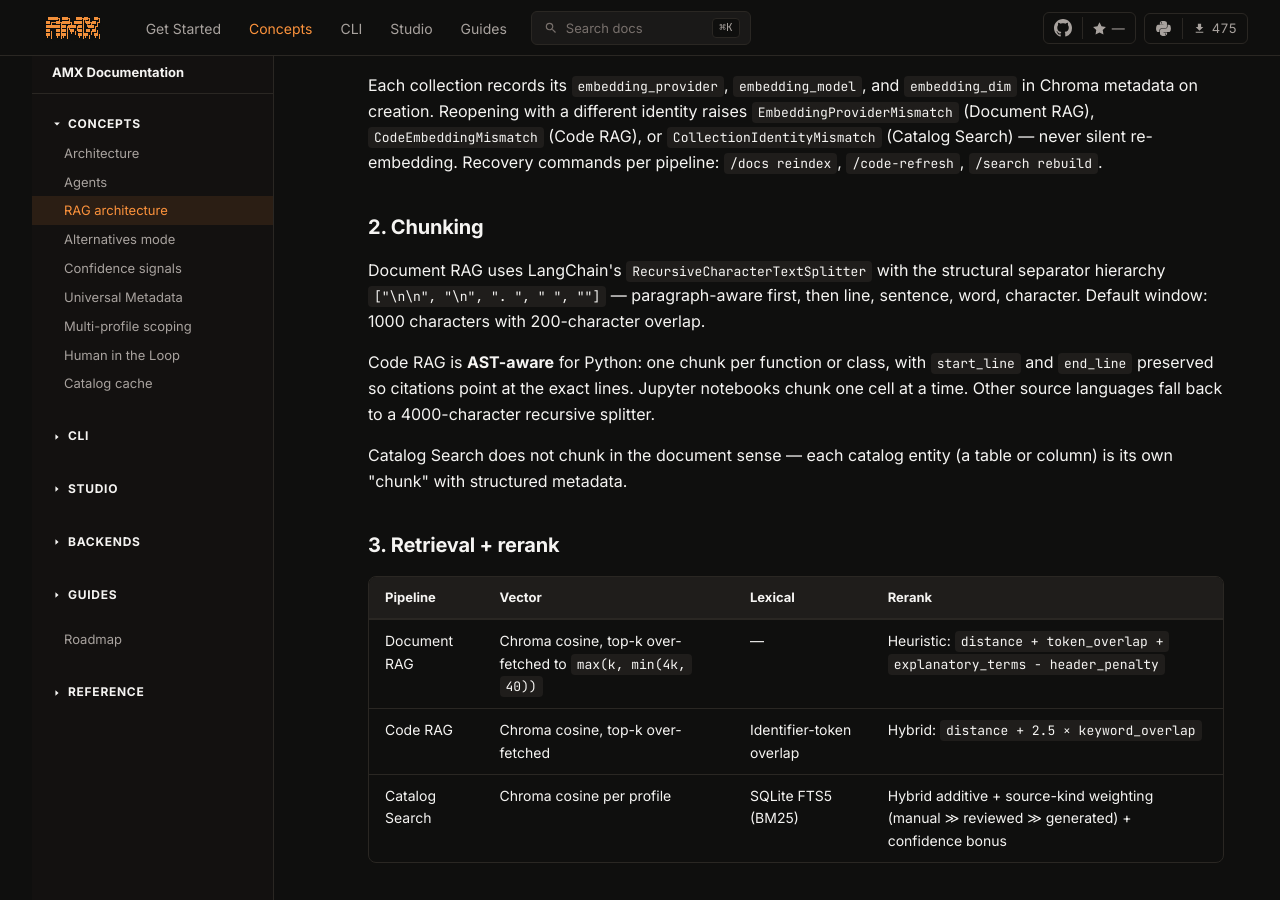
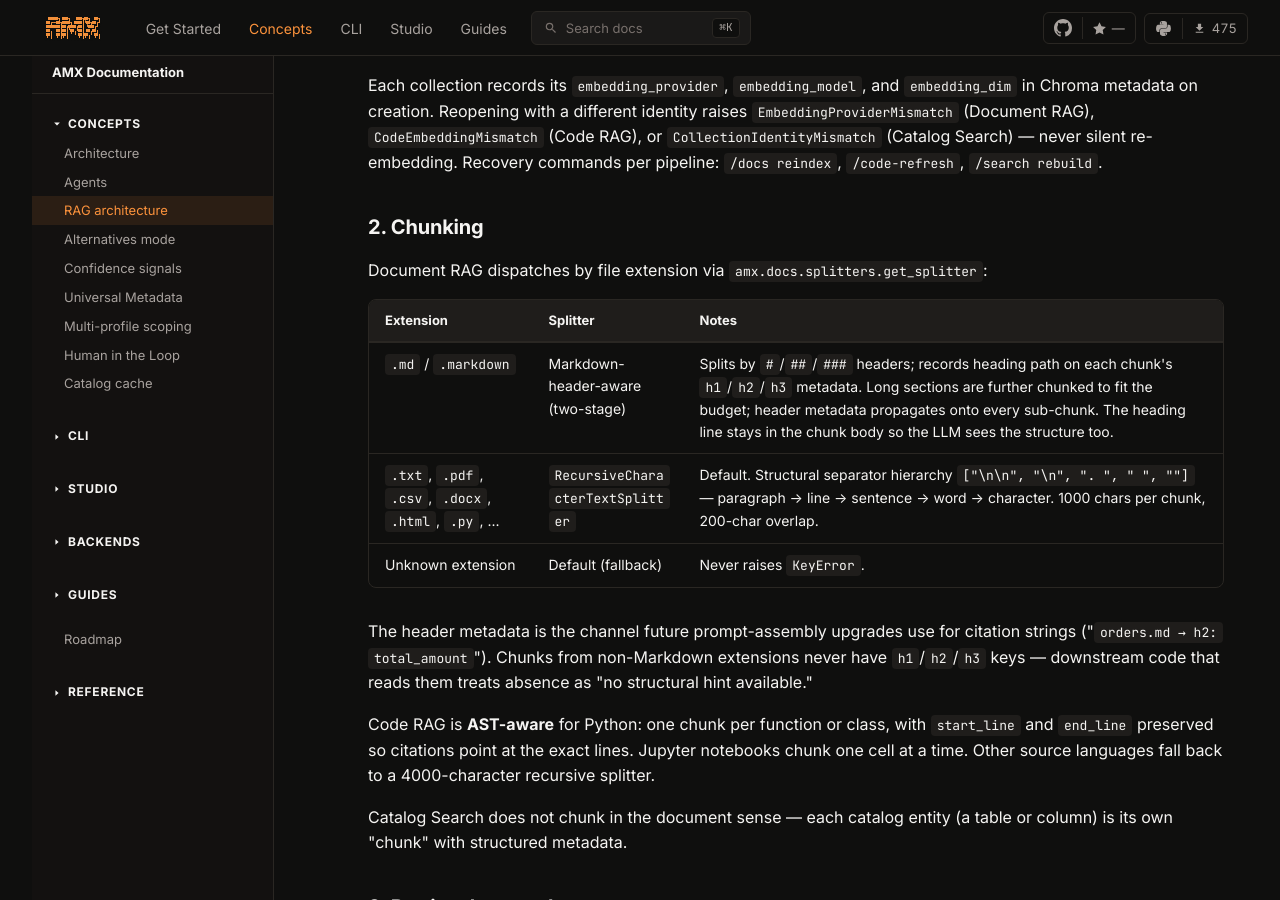
Before and after one commit to omeryasirkucuk/amx-docs, an MkDocs documentation site: the page built from docs/concepts/rag-architecture.md, in a window 1280 px wide and 900 px high, scrolled down 1460 px. Built offline with MkDocs 1.6.1 and Material for MkDocs 9.7.7, drawn with Linux system fonts in a browser that asks for light colours; comment, search, counter and statistics services are not loaded; some of the changed text lies outside the part shown.

Commit message:
docs(concepts): document Markdown-aware chunker (PR-D / F1.1) (#37)
Replaces the single-paragraph chunking description with an
extension-keyed table now that amx/docs/splitters dispatches per
file type. Markdown gets the two-stage header-aware splitter that
records h1/h2/h3 on each chunk; other extensions keep the default
RecursiveCharacterTextSplitter, so the docs RAG eval baseline is
unchanged for non-Markdown corpora.

Roadmap entry trimmed — F1.1 shipped, the rest of F1.x (token
budgets, config knobs, signature on metadata, .py / .csv / .pdf
specialisations) become follow-up PRs on the same dispatcher seam.

mkdocs build --strict clean.

Co-authored-by: omeryasirkucuk <omeryasirkucuk@users.noreply.github.com>

```diff
--- a/docs/concepts/rag-architecture.md
+++ b/docs/concepts/rag-architecture.md
@@ -65,15 +65,26 @@ pipeline: `/docs reindex`, `/code-refresh`, `/search rebuild`.
 
 ### 2. Chunking
 
-Document RAG uses LangChain's `RecursiveCharacterTextSplitter` with
-the structural separator hierarchy `["\n\n", "\n", ". ", " ", ""]` —
-paragraph-aware first, then line, sentence, word, character. Default
-window: 1000 characters with 200-character overlap.
+Document RAG dispatches by file extension via
+`amx.docs.splitters.get_splitter`:
 
-Code RAG is **AST-aware** for Python: one chunk per function or class,
-with `start_line` and `end_line` preserved so citations point at the
-exact lines. Jupyter notebooks chunk one cell at a time. Other source
-languages fall back to a 4000-character recursive splitter.
+| Extension | Splitter | Notes |
+| --- | --- | --- |
+| `.md` / `.markdown` | Markdown-header-aware (two-stage) | Splits by `#`/`##`/`###` headers; records heading path on each chunk's `h1`/`h2`/`h3` metadata. Long sections are further chunked to fit the budget; header metadata propagates onto every sub-chunk. The heading line stays in the chunk body so the LLM sees the structure too. |
+| `.txt`, `.pdf`, `.csv`, `.docx`, `.html`, `.py`, ... | `RecursiveCharacterTextSplitter` | Default. Structural separator hierarchy `["\n\n", "\n", ". ", " ", ""]` — paragraph → line → sentence → word → character. 1000 chars per chunk, 200-char overlap. |
+| Unknown extension | Default (fallback) | Never raises `KeyError`. |
+
+The header metadata is the channel future prompt-assembly upgrades
+use for citation strings ("`orders.md → h2: total_amount`"). Chunks
+from non-Markdown extensions never have `h1`/`h2`/`h3` keys —
+downstream code that reads them treats absence as "no structural
+hint available."
+
+Code RAG is **AST-aware** for Python: one chunk per function or
+class, with `start_line` and `end_line` preserved so citations point
+at the exact lines. Jupyter notebooks chunk one cell at a time.
+Other source languages fall back to a 4000-character recursive
+splitter.
 
 Catalog Search does not chunk in the document sense — each catalog
 entity (a table or column) is its own "chunk" with structured
@@ -131,10 +142,11 @@ crowd out other evidence.
 The architecture above is the current state. The following retrieval
 improvements are tracked and will land in sequence:
 
-1. **Format-dispatching chunker** for Document RAG — Markdown-header-
-   aware, code-aware, CSV row-group, token-counted budgets, with the
-   existing AST chunker reused for `.py` files when they enter via
-   `/docs ingest`.
+1. **Format-dispatching chunker — follow-ups.** F1.1 (Markdown
+   header awareness) shipped; F1.2 (token-counted budgets), F1.3
+   (`cfg.docs.chunking` knobs), F1.4 (chunker signature in
+   collection metadata), and the `.py` / `.csv` / `.pdf`
+   specialisations are open as follow-up PRs on the dispatcher seam.
 2. **FTS5 hybrid retrieval** for Document RAG, mirroring the catalog
    pattern (BM25 sidecar + RRF fusion of dense and lexical results).
 3. **Cross-encoder rerank** (opt-in) — replaces the heuristic with a
```
